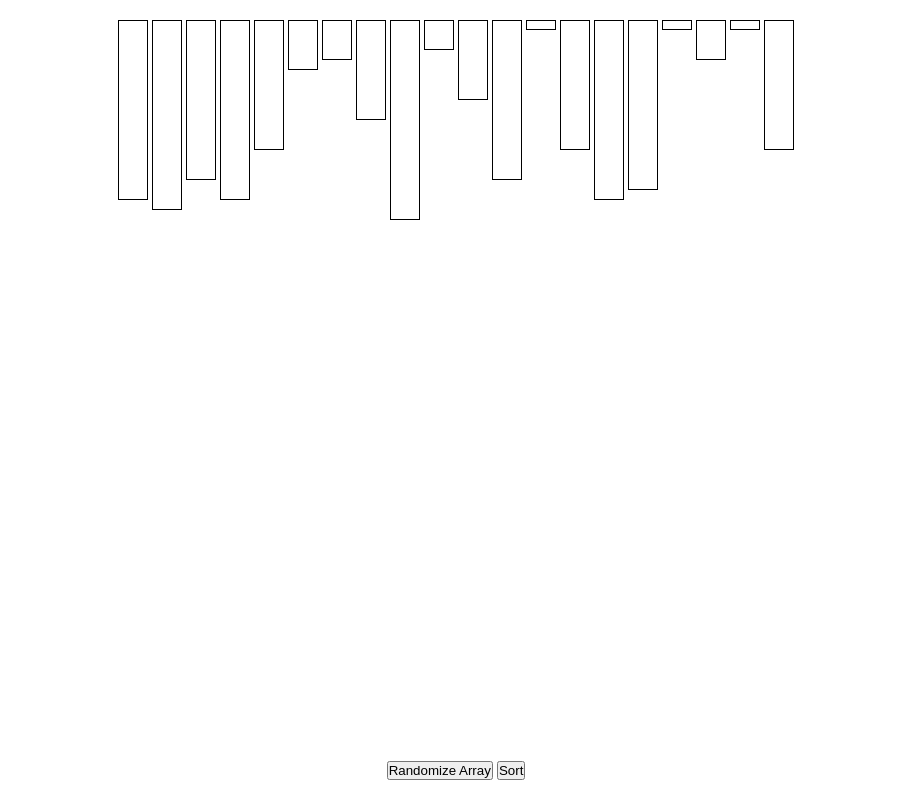
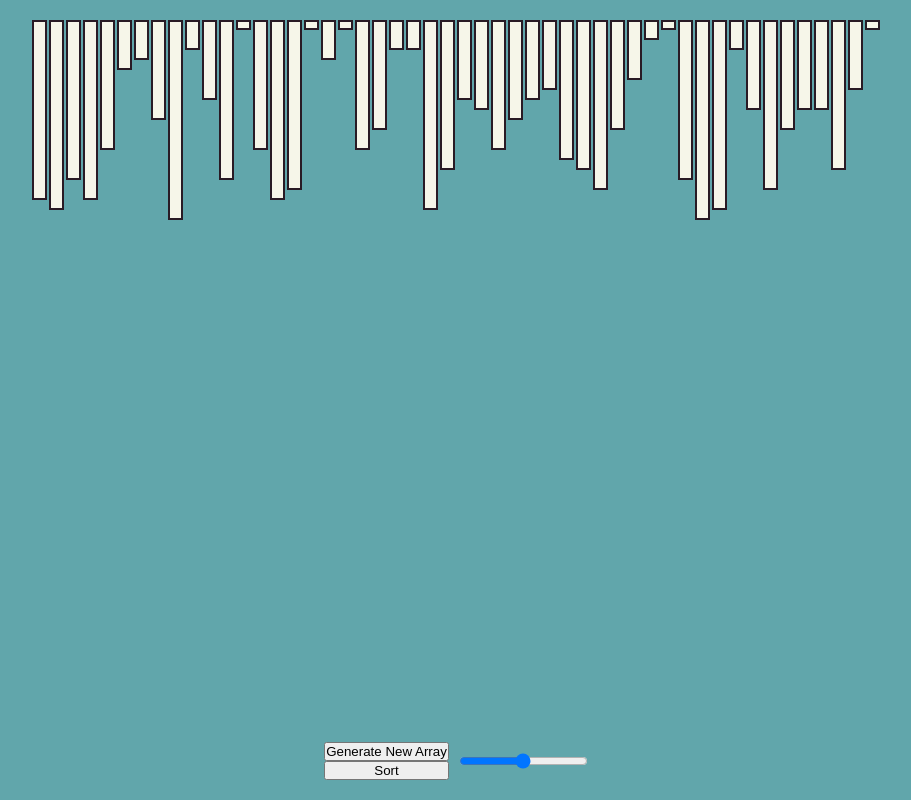
Before and after one commit to bachacode/sorting-visualizer, a plain HTML site: page index.html in a window 1280 px wide. Shown: the whole page, without its empty margins (184-1095 px from the left). Drawn offline with Linux system fonts and the light colour scheme.

Commit message:
changes: color scheme features: slider for array size

```diff
--- a/index.html
+++ b/index.html
@@ -10,9 +10,12 @@
 <body>
     <div class="container">
         <div id="bars-container" class="bars-container"></div>
-            <div class="btn-container">
-                <button id="randomize-array__btn">Randomize Array</button>
+            <div class="toolbar">
+                <div class="btn-container">
+                <button id="randomize-array__btn">Generate New Array</button>
                 <button id="sort__btn">Sort</button>
+                </div>
+                <input type="range" id="slider" min="20" max="80" step="5" value="50"/>
             </div>
     </div>
 
--- a/index.js
+++ b/index.js
@@ -1,20 +1,32 @@
 let randomizeArray = document.getElementById("randomize-array__btn");
 let sortBtn = document.getElementById("sort__btn");
 let barsContainer = document.getElementById("bars-container");
+let slider = document.getElementById("slider");
 let minRange = 1;
 let maxRange = 20;
-let barAmount = 20;
-let unsortedArray = new Array(barAmount);
+let barAmount = slider.value;
+let unsortedArray = [barAmount];
+
+slider.addEventListener("input", function () {
+    barAmount = slider.value;
+    //maxRange = slider.value;
+    console.log(barAmount);
+    barsContainer.innerHTML = "";
+    unsortedArray = createRandomArray();
+    renderBars(unsortedArray);
+  });
 
 function randomNum(min,max){
     return Math.floor(Math.random() * (max - min + 1)) + min;
 }
 
 function createRandomArray(){
+    unsortedArray = [barAmount];
     for (let i = 0; i < barAmount; i++){
         unsortedArray[i] = randomNum(minRange, maxRange);
     }
     return unsortedArray;
+
 }
 
 document.addEventListener("DOMContentLoaded", function(){
@@ -68,6 +80,7 @@ async function bubbleSort(array){
     return array;
 }
 
+
 sortBtn.addEventListener("click", function(){
     let sortedArray = bubbleSort(unsortedArray);
     console.log(sortedArray);
--- a/style.css
+++ b/style.css
@@ -1,3 +1,7 @@
+body{
+    background-color: rgb(97 166 171);
+}
+
 *{
     padding: 0;
     margin: 0;
@@ -22,8 +26,26 @@
 
 }
 
+.btn-container{
+    display: flex;
+    flex-direction: column;
+    margin-right: 10px;
+}
+
+.toolbar{
+    display: flex;
+    flex-direction: row;
+    align-items: center;
+    justify-content: center;
+}
+
+span + span {
+    margin-left: 10px;
+}
+
 .bar{
-    width: 30px;
-    border: 1px solid black;
-    margin: 0 2px;
+    width: 15px;
+    border: 2px solid rgb(41 27 37);
+    margin: 0 1px;
+    background-color: rgb(246 246 233);
 }
```
